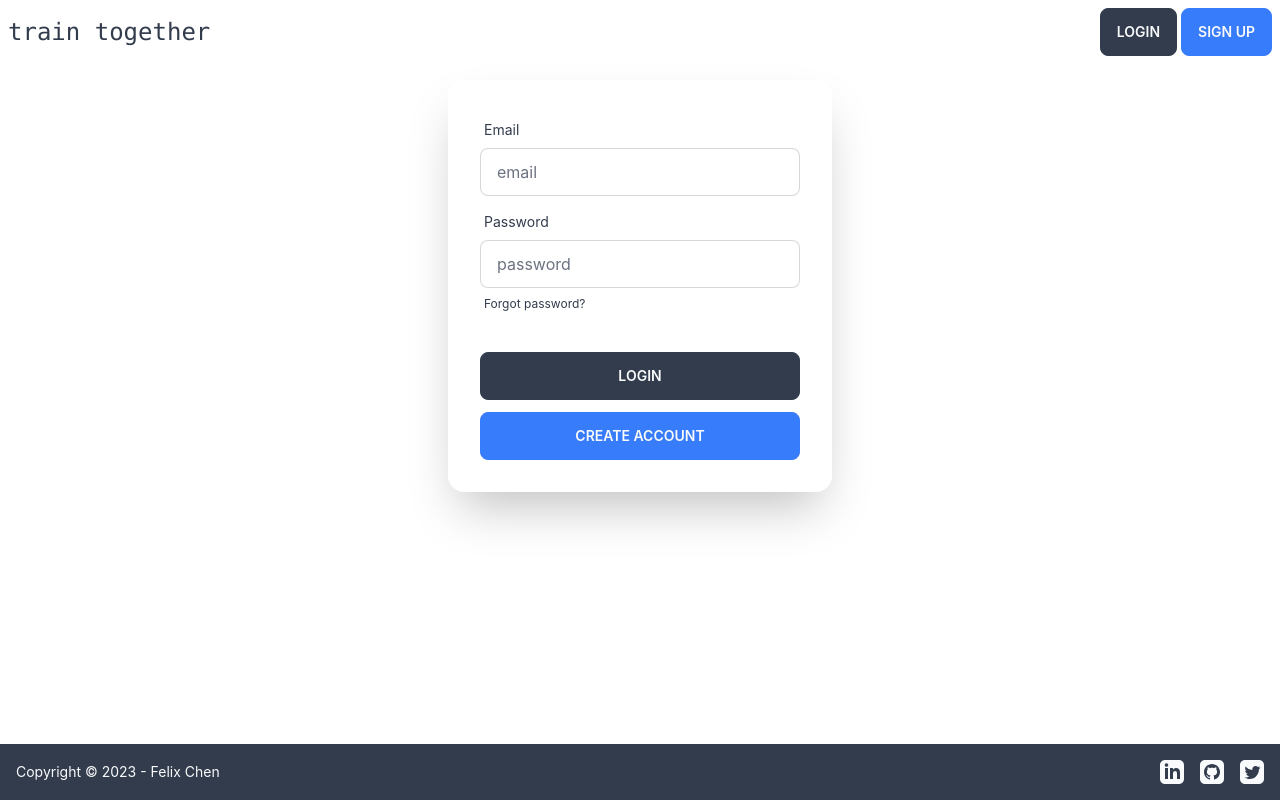
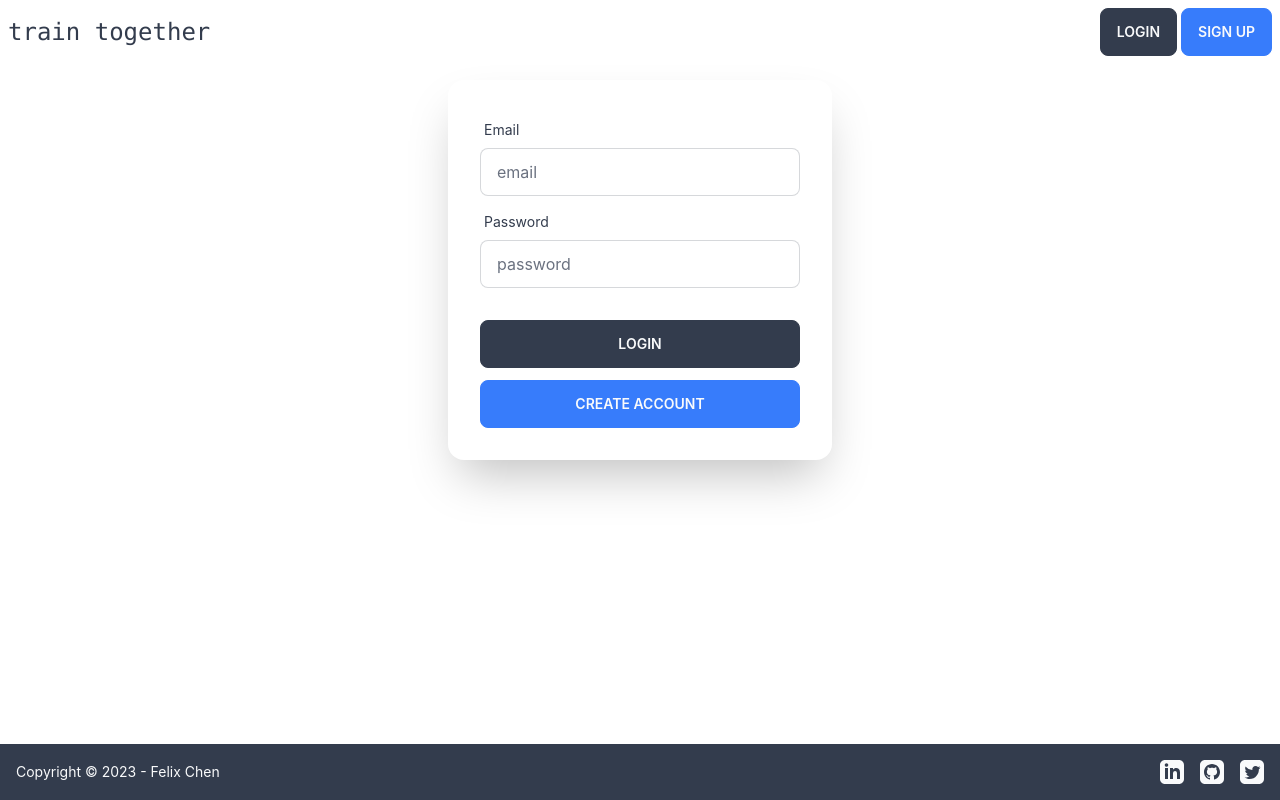
Before and after one commit to felixc0115/train-together, a React (Create React App) app: page /login in a window 1280 px wide. Built offline with nearby package versions, Linux system fonts and the light colour scheme.

Commit message:
fix create account page

```diff
--- a/src/pages/Login.js
+++ b/src/pages/Login.js
@@ -48,11 +48,11 @@ const LoginPage = () => {
               placeholder="password"
               className="input input-bordered"
             />
-            <label className="label">
+            {/* <label className="label">
               <a href="#" className="label-text-alt link link-hover">
                 Forgot password?
               </a>
-            </label>
+            </label> */}
           </div>
           <div className="form-control mt-6">
             <button
```
